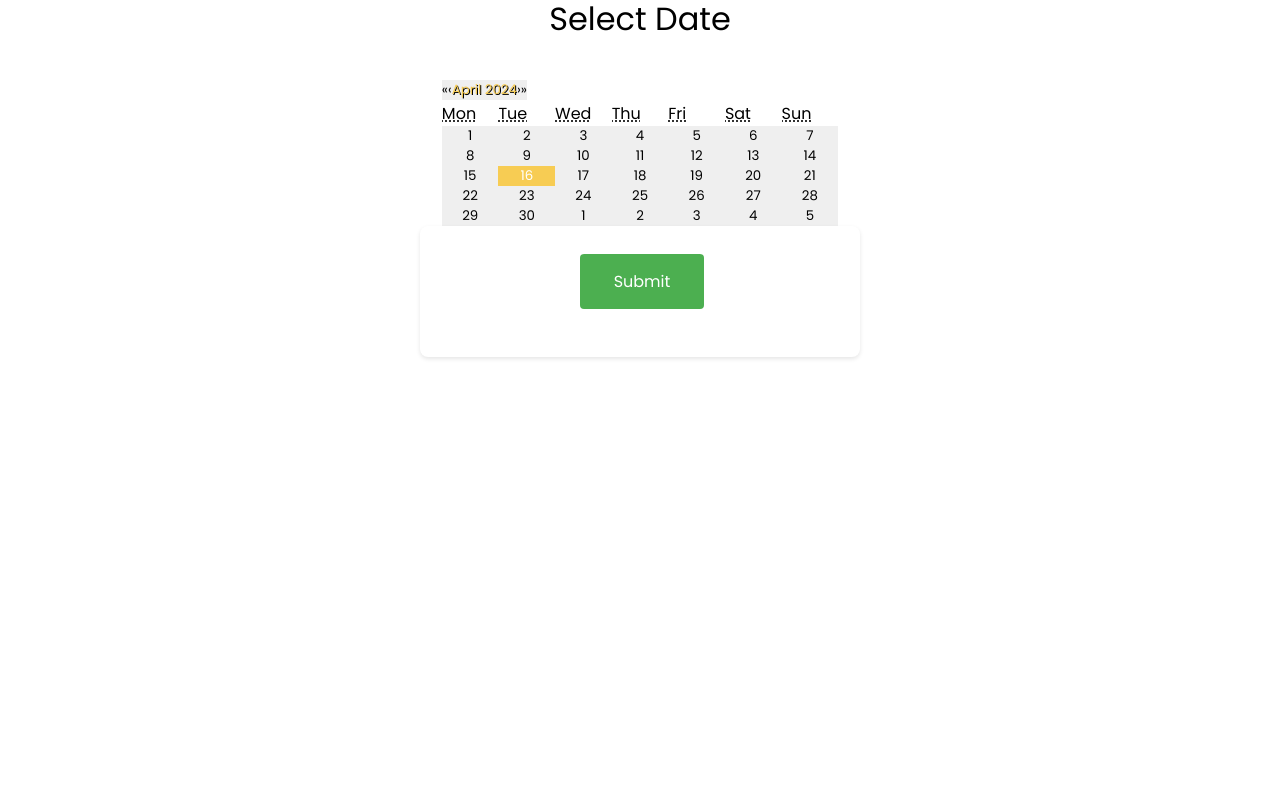
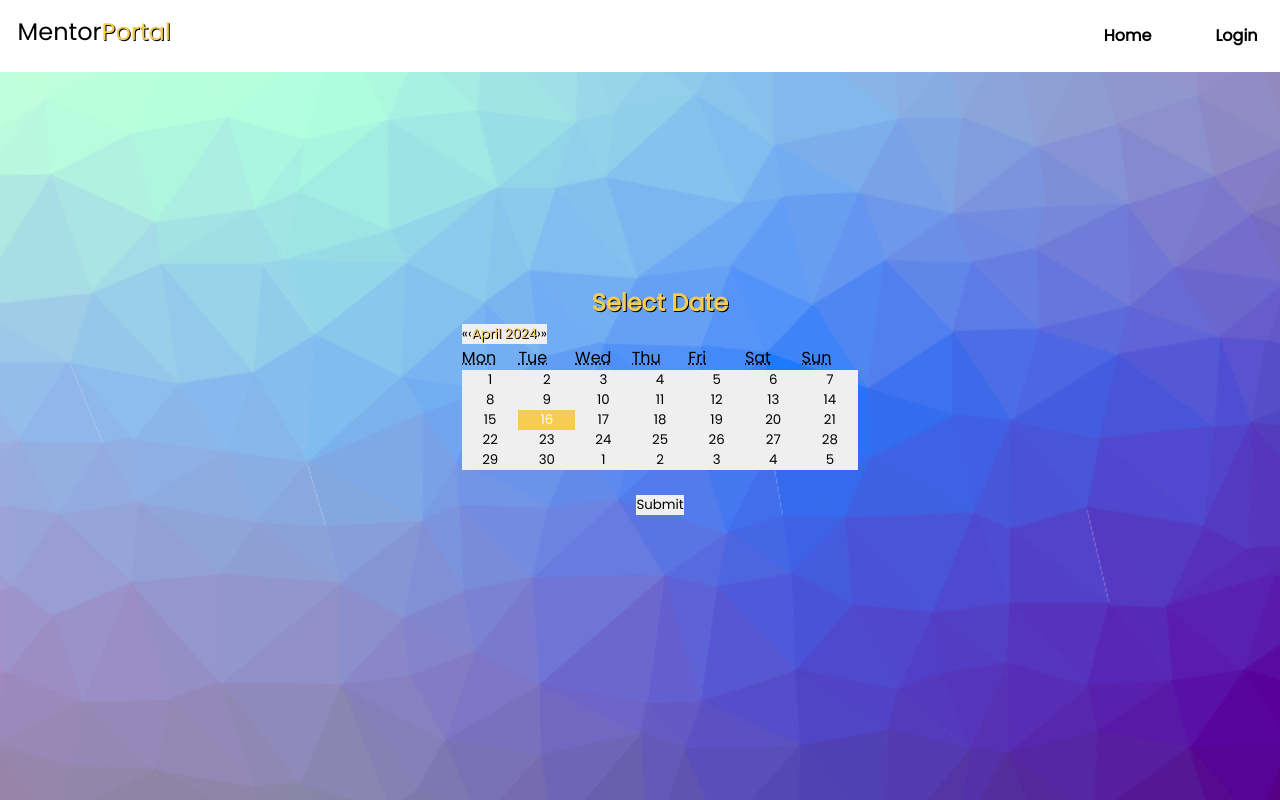
Before and after one commit to ArekaYash/MinorProject, a React (Vite) app: page /schedule in a window 1280 px wide. Built offline with nearby package versions, Linux system fonts and the light colour scheme.

Commit message:
Improved Styling and routes

```diff
--- a/src/components/FacultyDashboard/index.jsx
+++ b/src/components/FacultyDashboard/index.jsx
@@ -6,7 +6,6 @@ import { useAuth } from '../../contexts/AuthContext';
 
 const FacultyDashboard = () => {
   // const { user } = useAuth();
-  console.log("Hello inside faculty dashboard");
 
   return (<>
   <Navbar isAuthenticated={true} userRole={'faculty'}/>
--- a/src/components/Projects/index.css
+++ b/src/components/Projects/index.css
@@ -10,6 +10,14 @@
   min-height: 100px;
   align-items: center;
   background-color: #fff;
+}
+.projects .section {
+  /* width: fit-content; */
+  background-color: transparent;
+  /* margin-left: 10px; */
+  justify-content: center;
+  align-items: center;
+  align-content: center;
 }
 .card:hover {
   box-shadow: 1px 2px 5px 5px rgba(222, 217, 217, 0.75);
--- a/src/components/Projects/index.jsx
+++ b/src/components/Projects/index.jsx
@@ -64,12 +64,14 @@ const Projects = () => {
   return (
     <>
       <Navbar isAuthenticated={true} />
+      <div className="banner-img">
+
       <div className="projects">
-        <div className="background">
+
           <div className="title">
             <h2>Projects</h2>
           </div>
-        </div>
+
         <div className="section">
           <div className="page">
             {error ? (
@@ -100,6 +102,7 @@ const Projects = () => {
             )}</div>
         </div>
       </div>
+            </div>
     </>
   );
 };
--- a/src/components/Schedule/index.jsx
+++ b/src/components/Schedule/index.jsx
@@ -1,11 +1,12 @@
 import { useState } from "react";
 import "./index.css";
-import Calendar from "react-calendar"; // Import Calendar component
+import Calendar from "react-calendar";
 import { useNavigate } from "react-router-dom";
+import Navbar from "../Navbar";
 
 const Schedule = () => {
   const navigate = useNavigate();
-  const [selectedDate, setSelectedDate] = useState(new Date()); // State to track selected date
+  const [selectedDate, setSelectedDate] = useState(new Date());
 
   const OnformSubmit = () => {
     if (!selectedDate) {
@@ -17,26 +18,31 @@ const Schedule = () => {
   };
 
   return (
-    <div className="apply-job">
-      <div className="container">
-        <header className="header">
-          <h1 className="post">Select Date</h1>
-        </header>
+    <>
+      <Navbar />
+      <div className="banner-img">
 
-        <Calendar onChange={setSelectedDate} value={selectedDate} />
-        <form>
-          <div className="form-group">
+        <div className="apply-job">
+          <div className="container">
+
+            <h2><span>Select Date</span></h2>
+
+
+            <Calendar onChange={setSelectedDate} value={selectedDate} />
+            <br />
             <button
               type="submit"
-              className="submit-button"
+              className="button"
               onClick={OnformSubmit}
             >
               Submit
             </button>
+
+
           </div>
-        </form>
+        </div>
       </div>
-    </div>
+    </>
   );
 };
 
--- a/src/components/Student/index.jsx
+++ b/src/components/Student/index.jsx
@@ -19,7 +19,7 @@ const StudentDashboard = () => {
       <div className="dashboard-container">
         <h2>Student Dashboard</h2>
         <p>Welcome to the Student Dashboard!</p>
-        <button onClick={handleAddProject}>Add Project</button>
+        <button className='submit-button' onClick={handleAddProject}>Add Project</button>
       </div>
       </div>
     </>
```
